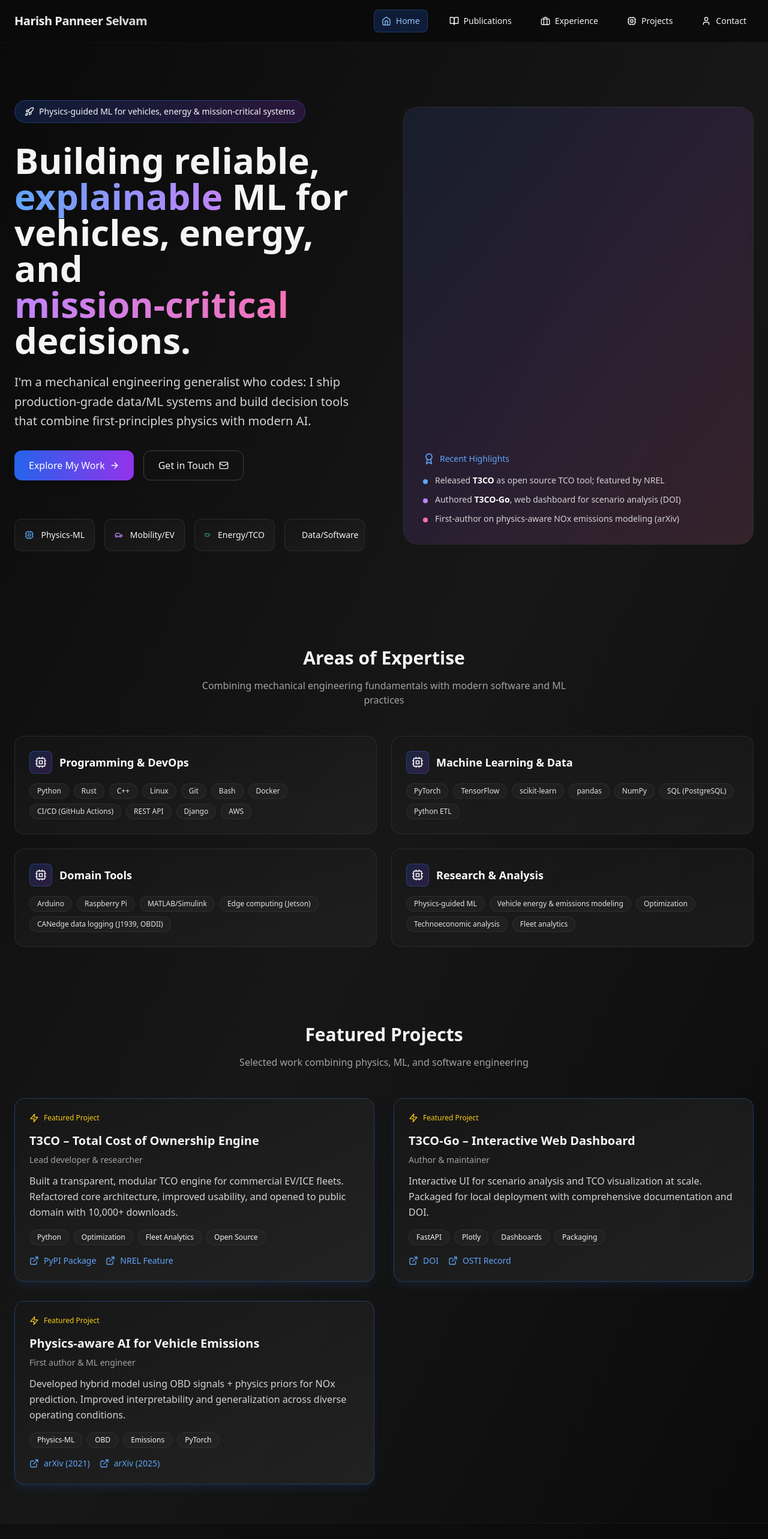
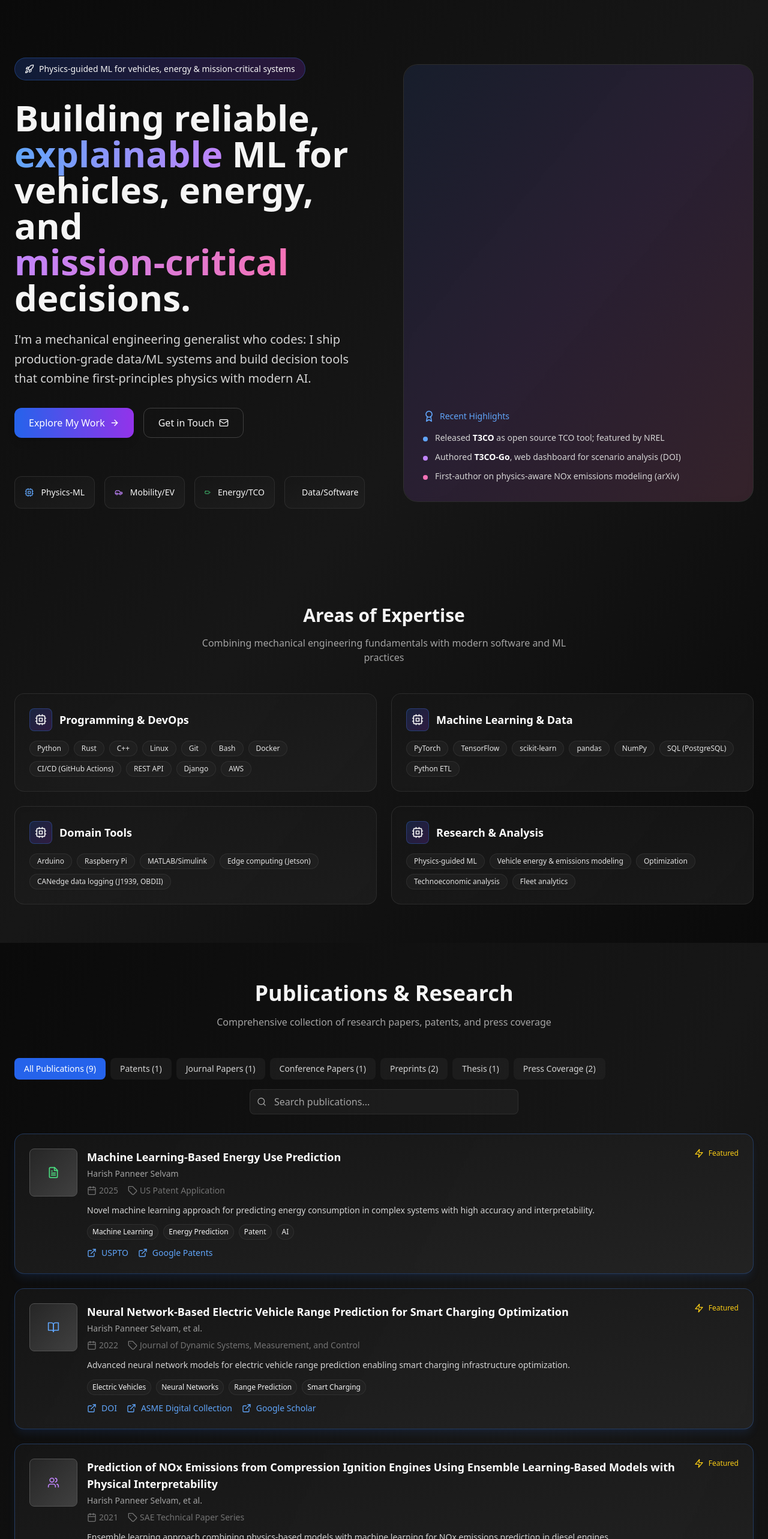
Before and after one commit to panne027/panne027.github.io, a React (Vite) app: page / in a window 1280 px wide. Shown: the top 2566 px of the page at 60% size. Built offline with nearby package versions, Linux system fonts and the light colour scheme.

Commit message:
Convert to single-page design with floating auto-hiding navigation

```diff
--- a/package.json
+++ b/package.json
@@ -15,8 +15,7 @@
     "dependencies": {
         "lucide-react": "^0.263.1",
         "react": "^18.2.0",
-        "react-dom": "^18.2.0",
-        "react-router-dom": "^7.8.0"
+        "react-dom": "^18.2.0"
     },
     "devDependencies": {
         "@types/react": "^18.2.15",
--- a/src/App.jsx
+++ b/src/App.jsx
@@ -1,70 +1,111 @@
-import { BrowserRouter as Router, Routes, Route, Link, useLocation } from "react-router-dom";
 import { useEffect, useState } from "react";
 import {
     ArrowRight, Github, Linkedin, Mail, FileText, ExternalLink, Newspaper,
     Cpu, Car, Battery, BrainCircuit, Rocket, Award, Users, Globe, Zap,
-    Home, BookOpen, Briefcase, User, Search, Filter, Calendar, Tag
+    Home, BookOpen, Briefcase, User, Search, Filter, Calendar, Tag, ChevronUp
 } from "lucide-react";
 import { publications, pressCoverage, researchProjects, publicationCategories } from "./data/publications.js";
 import { experience, education, skills, projects } from "./data/experience.js";
 
-// Navigation Component
-function Navigation() {
-    const location = useLocation();
-    const [isScrolled, setIsScrolled] = useState(false);
+// Floating Navigation Component
+function FloatingNavigation() {
+    const [isVisible, setIsVisible] = useState(false);
+    const [activeSection, setActiveSection] = useState('home');
 
     useEffect(() => {
-        const handleScroll = () => setIsScrolled(window.scrollY > 10);
+        const handleScroll = () => {
+            const scrollY = window.scrollY;
+            setIsVisible(scrollY > 100);
+
+            // Determine active section based on scroll position
+            const sections = ['home', 'publications', 'experience', 'projects', 'contact'];
+            const sectionElements = sections.map(id => document.getElementById(id));
+
+            for (let i = sections.length - 1; i >= 0; i--) {
+                const element = sectionElements[i];
+                if (element && element.offsetTop <= scrollY + 200) {
+                    setActiveSection(sections[i]);
+                    break;
+                }
+            }
+        };
+
         window.addEventListener('scroll', handleScroll);
         return () => window.removeEventListener('scroll', handleScroll);
     }, []);
 
     const navItems = [
-        { path: "/", label: "Home", icon: <Home className="w-4 h-4" /> },
-        { path: "/publications", label: "Publications", icon: <BookOpen className="w-4 h-4" /> },
-        { path: "/experience", label: "Experience", icon: <Briefcase className="w-4 h-4" /> },
-        { path: "/projects", label: "Projects", icon: <Cpu className="w-4 h-4" /> },
-        { path: "/contact", label: "Contact", icon: <User className="w-4 h-4" /> }
+        { id: 'home', label: "Home", icon: <Home className="w-4 h-4" /> },
+        { id: 'publications', label: "Publications", icon: <BookOpen className="w-4 h-4" /> },
+        { id: 'experience', label: "Experience", icon: <Briefcase className="w-4 h-4" /> },
+        { id: 'projects', label: "Projects", icon: <Cpu className="w-4 h-4" /> },
+        { id: 'contact', label: "Contact", icon: <User className="w-4 h-4" /> }
     ];
 
+    const scrollToSection = (sectionId) => {
+        const element = document.getElementById(sectionId);
+        if (element) {
+            element.scrollIntoView({ behavior: 'smooth' });
+        }
+    };
+
+    if (!isVisible) return null;
+
     return (
-        <nav className={`sticky top-0 z-50 backdrop-blur-md border-b transition-all duration-300 ${isScrolled
-            ? 'bg-neutral-950/95 border-neutral-800/50'
-            : 'bg-neutral-950/90 border-neutral-800/30'
-            }`}>
-            <div className="max-w-7xl mx-auto px-6 py-4">
-                <div className="flex items-center justify-between">
-                    <Link to="/" className="font-bold text-xl tracking-tight bg-gradient-to-r from-white to-neutral-300 bg-clip-text text-transparent">
-                        Harish Panneer Selvam
-                    </Link>
-                    <div className="flex items-center gap-6 text-sm">
+        <div className="fixed top-4 left-1/2 transform -translate-x-1/2 z-50">
+            <div className="flex items-center gap-2 px-4 py-3 bg-neutral-950/90 backdrop-blur-md border border-neutral-700/50 rounded-full shadow-lg">
                 {navItems.map((item) => (
-                            <Link
-                                key={item.path}
-                                to={item.path}
-                                className={`flex items-center gap-2 px-3 py-2 rounded-lg transition-all duration-200 ${location.pathname === item.path
+                    <button
+                        key={item.id}
+                        onClick={() => scrollToSection(item.id)}
+                        className={`flex items-center gap-2 px-3 py-2 rounded-lg transition-all duration-200 ${
+                            activeSection === item.id
                                 ? 'bg-blue-600/20 text-blue-300 border border-blue-500/30'
-                                    : 'hover:text-white hover:bg-neutral-800/50'
+                                : 'text-neutral-300 hover:text-white hover:bg-neutral-800/50'
                         }`}
                     >
                         {item.icon}
-                                <span className="hidden md:inline">{item.label}</span>
-                            </Link>
+                        <span className="hidden md:inline text-sm">{item.label}</span>
+                    </button>
                 ))}
             </div>
         </div>
-            </div>
-        </nav>
     );
 }
 
-// Home Page Component
-function HomePage() {
+// Scroll to Top Button
+function ScrollToTop() {
+    const [isVisible, setIsVisible] = useState(false);
+
+    useEffect(() => {
+        const handleScroll = () => setIsVisible(window.scrollY > 300);
+        window.addEventListener('scroll', handleScroll);
+        return () => window.removeEventListener('scroll', handleScroll);
+    }, []);
+
+    const scrollToTop = () => {
+        window.scrollTo({ top: 0, behavior: 'smooth' });
+    };
+
+    if (!isVisible) return null;
+
+    return (
+        <button
+            onClick={scrollToTop}
+            className="fixed bottom-6 right-6 z-50 p-3 bg-blue-600 hover:bg-blue-700 text-white rounded-full shadow-lg transition-all duration-200 hover:scale-110"
+        >
+            <ChevronUp className="w-5 h-5" />
+        </button>
+    );
+}
+
+// Home Section Component
+function HomeSection() {
     const [year, setYear] = useState(2025);
     useEffect(() => setYear(new Date().getFullYear()), []);
 
     return (
-        <div className="min-h-screen bg-gradient-to-br from-neutral-950 via-neutral-900 to-neutral-950 text-neutral-100">
+        <section id="home" className="min-h-screen bg-gradient-to-br from-neutral-950 via-neutral-900 to-neutral-950 text-neutral-100">
             {/* HERO */}
             <header className="max-w-7xl mx-auto px-6 py-24">
                 <div className="grid lg:grid-cols-2 gap-16 items-center">
@@ -85,12 +126,12 @@ function HomePage() {
                         </div>
 
                         <div className="flex flex-wrap gap-4">
-                            <Link to="/projects" className="inline-flex items-center gap-2 bg-gradient-to-r from-blue-600 to-purple-600 text-white px-6 py-3 rounded-xl font-medium hover:from-blue-700 hover:to-purple-700 transition-all duration-200 shadow-lg">
+                            <button onClick={() => document.getElementById('projects').scrollIntoView({ behavior: 'smooth' })} className="inline-flex items-center gap-2 bg-gradient-to-r from-blue-600 to-purple-600 text-white px-6 py-3 rounded-xl font-medium hover:from-blue-700 hover:to-purple-700 transition-all duration-200 shadow-lg">
                                 Explore My Work <ArrowRight className="w-4 h-4" />
-                            </Link>
-                            <Link to="/contact" className="inline-flex items-center gap-2 border border-neutral-700 px-6 py-3 rounded-xl hover:bg-neutral-800 transition-colors">
+                            </button>
+                            <button onClick={() => document.getElementById('contact').scrollIntoView({ behavior: 'smooth' })} className="inline-flex items-center gap-2 border border-neutral-700 px-6 py-3 rounded-xl hover:bg-neutral-800 transition-colors">
                                 Get in Touch <Mail className="w-4 h-4" />
-                            </Link>
+                            </button>
                         </div>
 
                         <div className="grid grid-cols-2 lg:grid-cols-4 gap-4 pt-8">
@@ -168,55 +209,12 @@ function HomePage() {
                     ))}
                 </div>
             </section>
-
-            {/* FEATURED PROJECTS */}
-            <section className="max-w-7xl mx-auto px-6 py-16">
-                <div className="text-center mb-12">
-                    <h2 className="text-3xl font-bold mb-4">Featured Projects</h2>
-                    <p className="text-neutral-400 max-w-2xl mx-auto">Selected work combining physics, ML, and software engineering</p>
-                </div>
-
-                <div className="grid lg:grid-cols-2 gap-8">
-                    {projects.filter(p => p.highlight).map((p) => (
-                        <article key={p.title} className="p-6 rounded-2xl bg-gradient-to-br from-neutral-900/80 to-neutral-800/80 border border-blue-500/30 shadow-lg shadow-blue-500/10 backdrop-blur-sm transition-all duration-300 hover:scale-[1.02]">
-                            <div className="flex items-center gap-2 mb-4">
-                                <Zap className="w-4 h-4 text-yellow-400" />
-                                <span className="text-xs font-medium text-yellow-400">Featured Project</span>
-                            </div>
-
-                            <h3 className="text-xl font-semibold mb-2">{p.title}</h3>
-                            <p className="text-sm text-neutral-400 mb-3">{p.role}</p>
-                            <p className="text-neutral-300 mb-4 leading-relaxed">{p.blurb}</p>
-
-                            <div className="flex flex-wrap gap-2 mb-4">
-                                {p.tags.map((t) => (
-                                    <span key={t} className="text-xs px-3 py-1 rounded-full bg-neutral-800/50 border border-neutral-700/50">{t}</span>
-                                ))}
-                            </div>
-
-                            <div className="flex flex-wrap gap-4 text-sm">
-                                {p.links.map((l) => (
-                                    <a key={l.href} href={l.href} className="inline-flex items-center gap-2 text-blue-400 hover:text-blue-300 transition-colors">
-                                        <ExternalLink className="w-4 h-4" />{l.label}
-                                    </a>
-                                ))}
-                            </div>
-                        </article>
-                    ))}
-                </div>
         </section>
-
-            <footer className="py-12 text-center border-t border-neutral-800/50 bg-neutral-950/50">
-                <div className="max-w-7xl mx-auto px-6">
-                    <p className="text-sm text-neutral-500">© {year} Harish Panneer Selvam · Built with React & Tailwind CSS · Deployed on GitHub Pages</p>
-                </div>
-            </footer>
-        </div>
     );
 }
 
-// Publications Page Component
-function PublicationsPage() {
+// Publications Section Component
+function PublicationsSection() {
     const [selectedCategory, setSelectedCategory] = useState('all');
     const [searchTerm, setSearchTerm] = useState('');
 
@@ -241,10 +239,10 @@ function PublicationsPage() {
     });
 
     return (
-        <div className="min-h-screen bg-gradient-to-br from-neutral-950 via-neutral-900 to-neutral-950 text-neutral-100">
-            <div className="max-w-7xl mx-auto px-6 py-16">
+        <section id="publications" className="py-16 bg-gradient-to-br from-neutral-950 via-neutral-900 to-neutral-950 text-neutral-100">
+            <div className="max-w-7xl mx-auto px-6">
                 <div className="text-center mb-12">
-                    <h1 className="text-4xl font-bold mb-4">Publications & Research</h1>
+                    <h2 className="text-4xl font-bold mb-4">Publications & Research</h2>
                     <p className="text-neutral-400 max-w-2xl mx-auto">Comprehensive collection of research papers, patents, and press coverage</p>
                 </div>
 
@@ -284,7 +282,7 @@ function PublicationsPage() {
                     ))}
                 </div>
             </div>
-        </div>
+        </section>
     );
 }
 
@@ -366,13 +364,13 @@ function PublicationCard({ publication }) {
     );
 }
 
-// Experience Page Component
-function ExperiencePage() {
+// Experience Section Component
+function ExperienceSection() {
     return (
-        <div className="min-h-screen bg-gradient-to-br from-neutral-950 via-neutral-900 to-neutral-950 text-neutral-100">
-            <div className="max-w-7xl mx-auto px-6 py-16">
+        <section id="experience" className="py-16 bg-gradient-to-br from-neutral-950 via-neutral-900 to-neutral-950 text-neutral-100">
+            <div className="max-w-7xl mx-auto px-6">
                 <div className="text-center mb-12">
-                    <h1 className="text-4xl font-bold mb-4">Professional Experience</h1>
+                    <h2 className="text-4xl font-bold mb-4">Professional Experience</h2>
                     <p className="text-neutral-400 max-w-2xl mx-auto">Building impactful solutions at the intersection of engineering and AI</p>
                 </div>
 
@@ -417,7 +415,7 @@ function ExperiencePage() {
                 {/* Education Section */}
                 <div className="mt-16">
                     <div className="text-center mb-8">
-                        <h2 className="text-3xl font-bold mb-4">Education</h2>
+                        <h3 className="text-3xl font-bold mb-4">Education</h3>
                         <p className="text-neutral-400 max-w-2xl mx-auto">Academic foundation in engineering and technology</p>
                     </div>
 
@@ -426,7 +424,7 @@ function ExperiencePage() {
                             <div key={ed.school} className="p-6 rounded-2xl bg-gradient-to-br from-neutral-900/50 to-neutral-800/50 border border-neutral-700/50 backdrop-blur-sm">
                                 <div className="flex items-center gap-3 mb-3">
                                     <Users className="w-5 h-5 text-blue-400" />
-                                    <h3 className="text-lg font-semibold text-white">{ed.school}</h3>
+                                    <h4 className="text-lg font-semibold text-white">{ed.school}</h4>
                                 </div>
                                 <p className="text-neutral-300 mb-2">{ed.degree}</p>
                                 <p className="text-sm text-neutral-400 mb-2">{ed.location}</p>
@@ -438,17 +436,17 @@ function ExperiencePage() {
                     </div>
                 </div>
             </div>
-        </div>
+        </section>
     );
 }
 
-// Projects Page Component
-function ProjectsPage() {
+// Projects Section Component
+function ProjectsSection() {
     return (
-        <div className="min-h-screen bg-gradient-to-br from-neutral-950 via-neutral-900 to-neutral-950 text-neutral-100">
-            <div className="max-w-7xl mx-auto px-6 py-16">
+        <section id="projects" className="py-16 bg-gradient-to-br from-neutral-950 via-neutral-900 to-neutral-950 text-neutral-100">
+            <div className="max-w-7xl mx-auto px-6">
                 <div className="text-center mb-12">
-                    <h1 className="text-4xl font-bold mb-4">Projects & Research</h1>
+                    <h2 className="text-4xl font-bold mb-4">Projects & Research</h2>
                     <p className="text-neutral-400 max-w-2xl mx-auto">Selected work combining physics, ML, and software engineering</p>
                 </div>
 
@@ -487,17 +485,17 @@ function ProjectsPage() {
                     ))}
                 </div>
             </div>
-        </div>
+        </section>
     );
 }
 
-// Contact Page Component
-function ContactPage() {
+// Contact Section Component
+function ContactSection() {
     return (
-        <div className="min-h-screen bg-gradient-to-br from-neutral-950 via-neutral-900 to-neutral-950 text-neutral-100">
-            <div className="max-w-7xl mx-auto px-6 py-16">
+        <section id="contact" className="py-16 bg-gradient-to-br from-neutral-950 via-neutral-900 to-neutral-950 text-neutral-100">
+            <div className="max-w-7xl mx-auto px-6">
                 <div className="text-center mb-12">
-                    <h1 className="text-4xl font-bold mb-4">Get in Touch</h1>
+                    <h2 className="text-4xl font-bold mb-4">Get in Touch</h2>
                     <p className="text-neutral-400 max-w-2xl mx-auto">Interested in physics-guided ML, vehicle systems, or energy optimization? Let's connect.</p>
                 </div>
 
@@ -506,11 +504,11 @@ function ContactPage() {
                         <div className="p-6 rounded-2xl bg-gradient-to-br from-neutral-900/50 to-neutral-800/50 border border-neutral-700/50 backdrop-blur-sm">
                             <h3 className="text-xl font-semibold mb-4">Contact Information</h3>
                             <div className="space-y-4">
-                                <a href="mailto:harish.panneerselvam@nrel.gov" className="flex items-center gap-3 hover:bg-neutral-800/50 p-2 rounded-lg transition-colors">
+                                <a href="mailto:harishpanselvam@gmail.com" className="flex items-center gap-3 hover:bg-neutral-800/50 p-2 rounded-lg transition-colors">
                                     <Mail className="w-5 h-5 text-blue-400" />
                                     <div>
                                         <p className="font-medium">Email</p>
-                                        <p className="text-sm text-neutral-400">harish.panneerselvam@nrel.gov</p>
+                                        <p className="text-sm text-neutral-400">harishpanselvam@gmail.com</p>
                                     </div>
                                 </a>
                                 <a href="https://github.com/panne027" target="_blank" rel="noopener noreferrer" className="flex items-center gap-3 hover:bg-neutral-800/50 p-2 rounded-lg transition-colors">
@@ -520,11 +518,11 @@ function ContactPage() {
                                         <p className="text-sm text-neutral-400">github.com/panne027</p>
                                     </div>
                                 </a>
-                                <a href="https://linkedin.com/in/harish-panneer-selvam" target="_blank" rel="noopener noreferrer" className="flex items-center gap-3 hover:bg-neutral-800/50 p-2 rounded-lg transition-colors">
+                                <a href="https://www.linkedin.com/in/harish-panneerselvam/" target="_blank" rel="noopener noreferrer" className="flex items-center gap-3 hover:bg-neutral-800/50 p-2 rounded-lg transition-colors">
                                     <Linkedin className="w-5 h-5 text-blue-500" />
                                     <div>
                                         <p className="font-medium">LinkedIn</p>
-                                        <p className="text-sm text-neutral-400">linkedin.com/in/harish-panneer-selvam</p>
+                                        <p className="text-sm text-neutral-400">https://www.linkedin.com/in/harish-panneerselvam/</p>
                                     </div>
                                 </a>
                                 <a href="/resume.pdf" target="_blank" rel="noopener noreferrer" className="flex items-center gap-3 hover:bg-neutral-800/50 p-2 rounded-lg transition-colors">
@@ -590,24 +588,28 @@ function ContactPage() {
                     </div>
                 </div>
             </div>
-        </div>
+        </section>
     );
 }
 
 // Main App Component
 export default function App() {
     return (
-        <Router>
         <div className="min-h-screen bg-gradient-to-br from-neutral-950 via-neutral-900 to-neutral-950 text-neutral-100">
-                <Navigation />
-                <Routes>
-                    <Route path="/" element={<HomePage />} />
-                    <Route path="/publications" element={<PublicationsPage />} />
-                    <Route path="/experience" element={<ExperiencePage />} />
-                    <Route path="/projects" element={<ProjectsPage />} />
-                    <Route path="/contact" element={<ContactPage />} />
-                </Routes>
+            <FloatingNavigation />
+            <ScrollToTop />
+
+            <HomeSection />
+            <PublicationsSection />
+            <ExperienceSection />
+            <ProjectsSection />
+            <ContactSection />
+
+            <footer className="py-12 text-center border-t border-neutral-800/50 bg-neutral-950/50">
+                <div className="max-w-7xl mx-auto px-6">
+                    <p className="text-sm text-neutral-500">© 2025 Harish Panneer Selvam · Built with React & Tailwind CSS · Deployed on GitHub Pages</p>
                 </div>
-        </Router>
+            </footer>
+        </div>
     );
 }
```
Also changed, not shown: 1 other file (tests, documents, lock files or other folders). Lines whose indentation alone changed are shown as unchanged.
